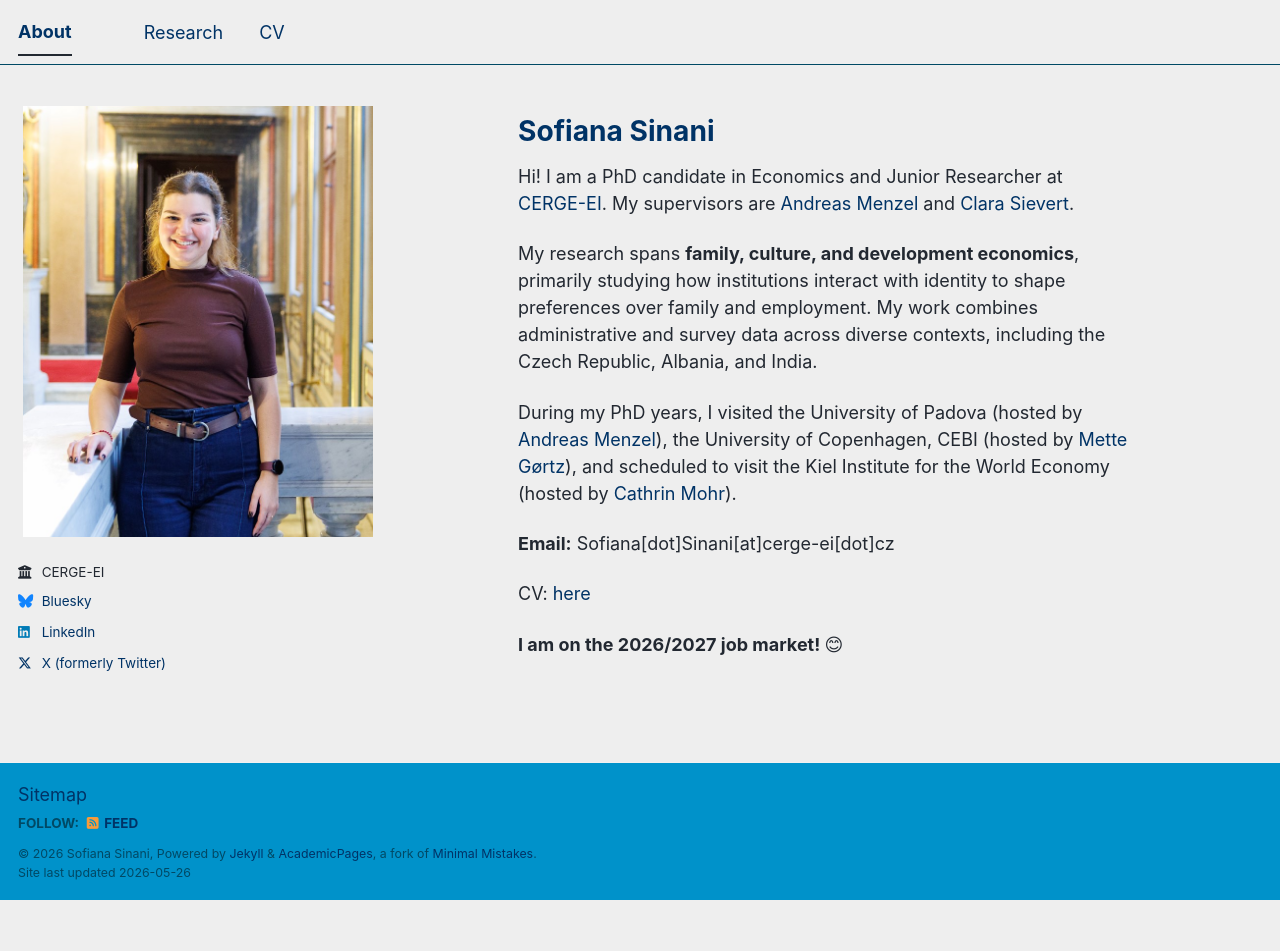
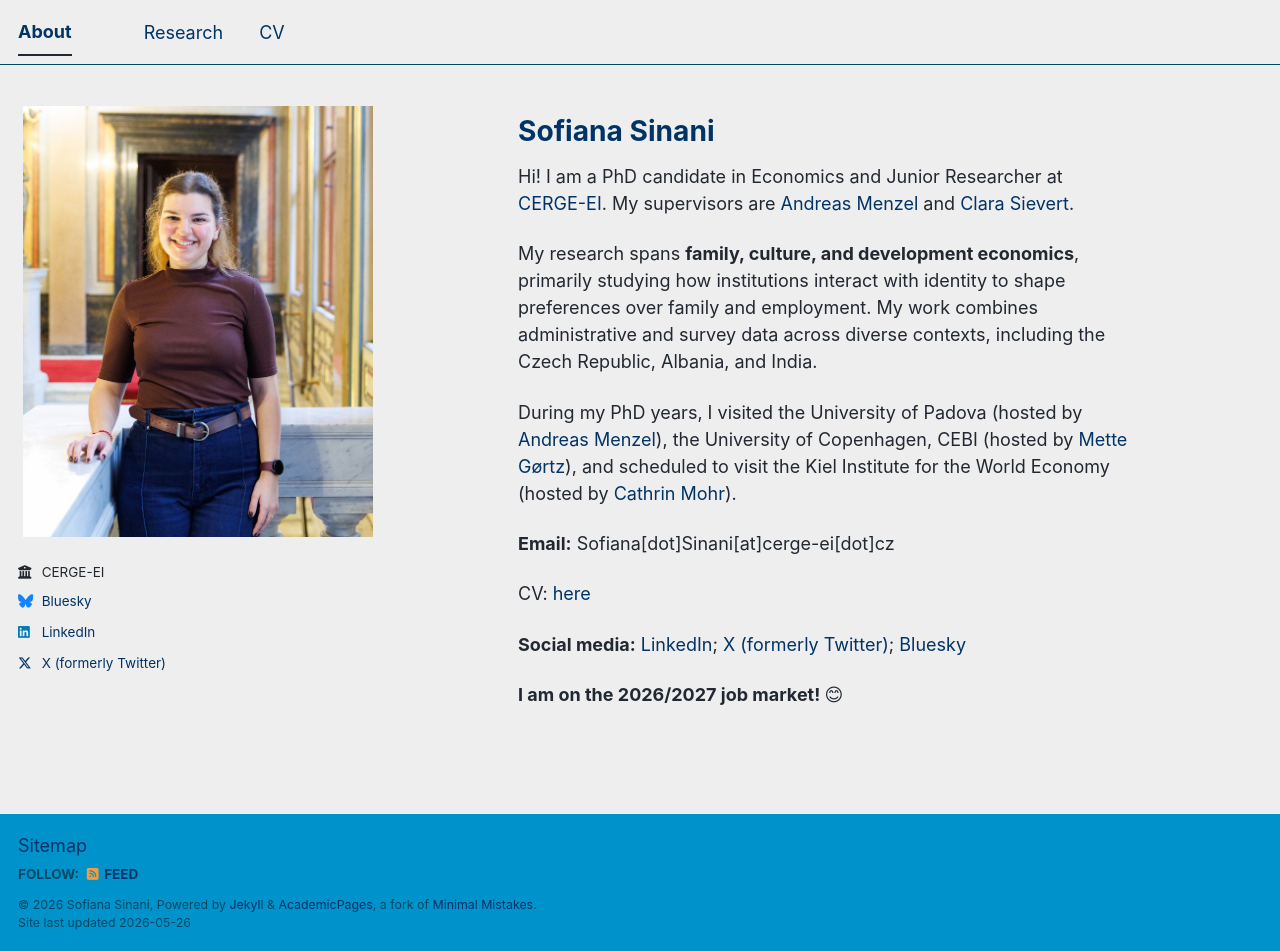
Before and after one commit to sofianasinani/sofianasinani.github.io, a Jekyll site: the page built from _pages/about.md, in a window 1280 px wide and 951 px high. Built offline with Jekyll 4.4.1, drawn with Linux system fonts in a browser that asks for light colours; a script bundle is joined from its source files by our own code; library files that are not in the unit come from our copies.

Commit message:
Update about.md

```diff
--- a/_pages/about.md
+++ b/_pages/about.md
@@ -20,4 +20,6 @@ During my PhD years, I visited the University of Padova (hosted by [Andreas Menz
 <p>CV: <a href="/files/Sofiana_Sinani_CV.pdf">here</a></p>
 </div>
 
+**Social media:** [LinkedIn](https://www.linkedin.com/in/sofiana-sinani/); [X (formerly Twitter)](https://x.com/SofianaSinani); [Bluesky](https://bsky.app/profile/sofianasinani.bsky.social)
+
 **I am on the 2026/2027 job market! 😊**
```
